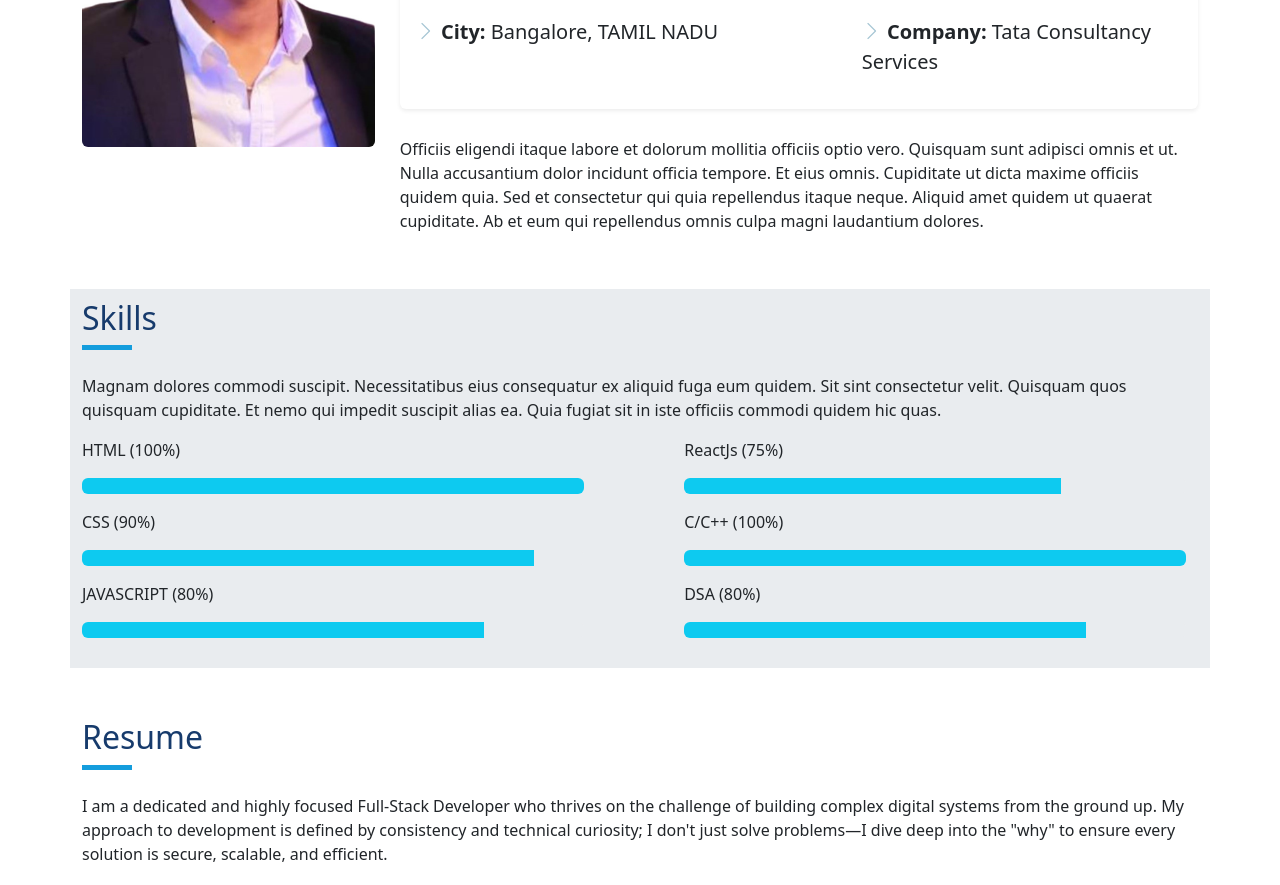
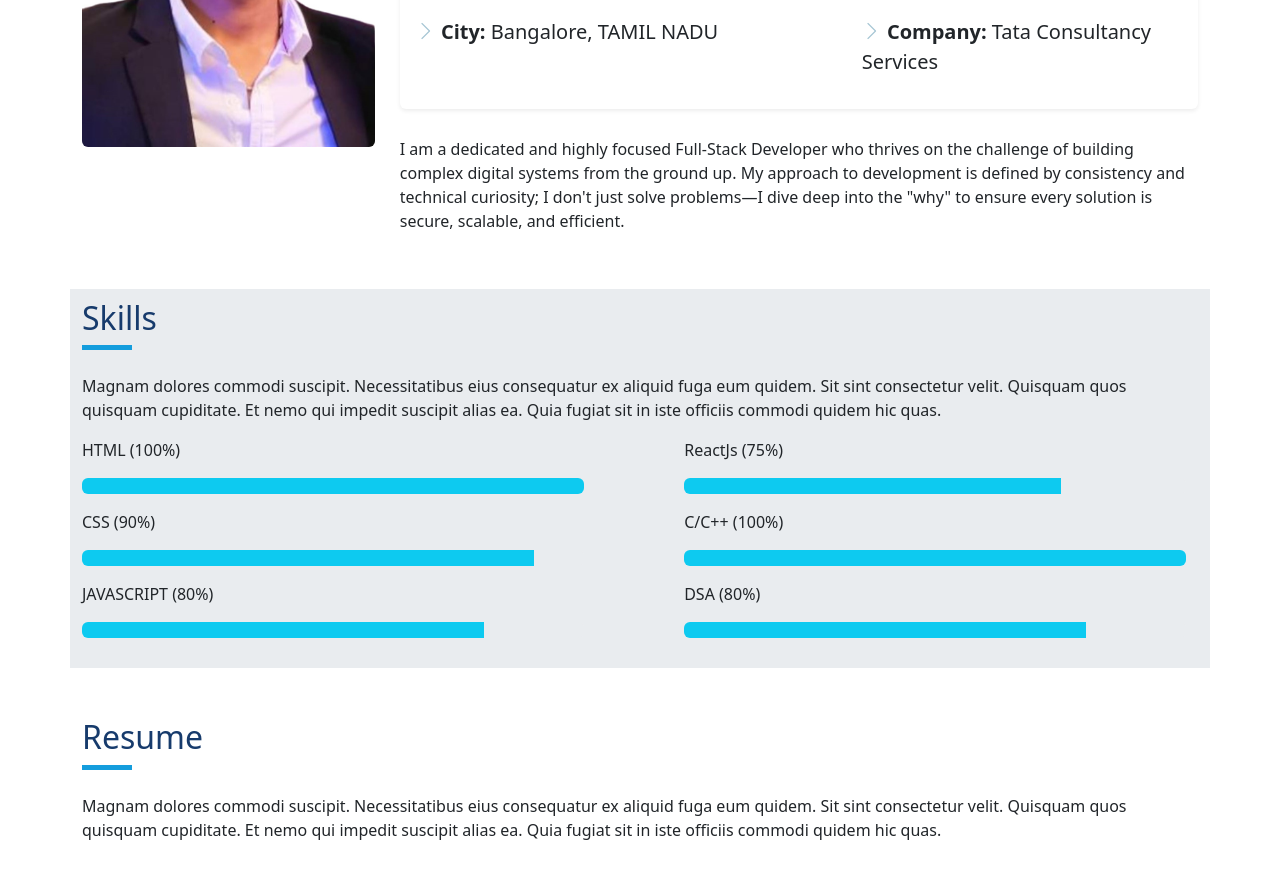
Before and after one commit to BABU-BALAJI-V/balaji-portfolio, a React (Create React App) app: page / in a window 1280 px wide. Shown: the part 1080-1965 px from the top of the page. Built offline with nearby package versions, Linux system fonts and the light colour scheme.

Commit message:
About section update

```diff
--- a/src/components/About.js
+++ b/src/components/About.js
@@ -37,7 +37,7 @@ const About = () => {
                         <p><i className="bi bi-chevron-right"></i> <b>Company: </b>  Tata Consultancy Services</p>
                     </div>
                 </div>
-                <p className='bio-ptag'>Officiis eligendi itaque labore et dolorum mollitia officiis optio vero. Quisquam sunt adipisci omnis et ut. Nulla accusantium dolor incidunt officia tempore. Et eius omnis. Cupiditate ut dicta maxime officiis quidem quia. Sed et consectetur qui quia repellendus itaque neque. Aliquid amet quidem ut quaerat cupiditate. Ab et eum qui repellendus omnis culpa magni laudantium dolores.</p>
+                <p className='bio-ptag'>I am a dedicated and highly focused Full-Stack Developer who thrives on the challenge of building complex digital systems from the ground up. My approach to development is defined by consistency and technical curiosity; I don't just solve problems—I dive deep into the "why" to ensure every solution is secure, scalable, and efficient.</p>
             </div>
         </div>
     </Container>
--- a/src/components/Resume.js
+++ b/src/components/Resume.js
@@ -7,7 +7,7 @@ const Resume = () => {
         <div>
             <h2 className='header-clr'>Resume</h2>
             <div className="divider"></div><br/>
-            <p>I am a dedicated and highly focused Full-Stack Developer who thrives on the challenge of building complex digital systems from the ground up. My approach to development is defined by consistency and technical curiosity; I don't just solve problems—I dive deep into the "why" to ensure every solution is secure, scalable, and efficient.</p>
+            <p>Magnam dolores commodi suscipit. Necessitatibus eius consequatur ex aliquid fuga eum quidem. Sit sint consectetur velit. Quisquam quos quisquam cupiditate. Et nemo qui impedit suscipit alias ea. Quia fugiat sit in iste officiis commodi quidem hic quas.</p>
             <br/>
             <div className='resume-main'>
                 <div className='resume-left'>
```
